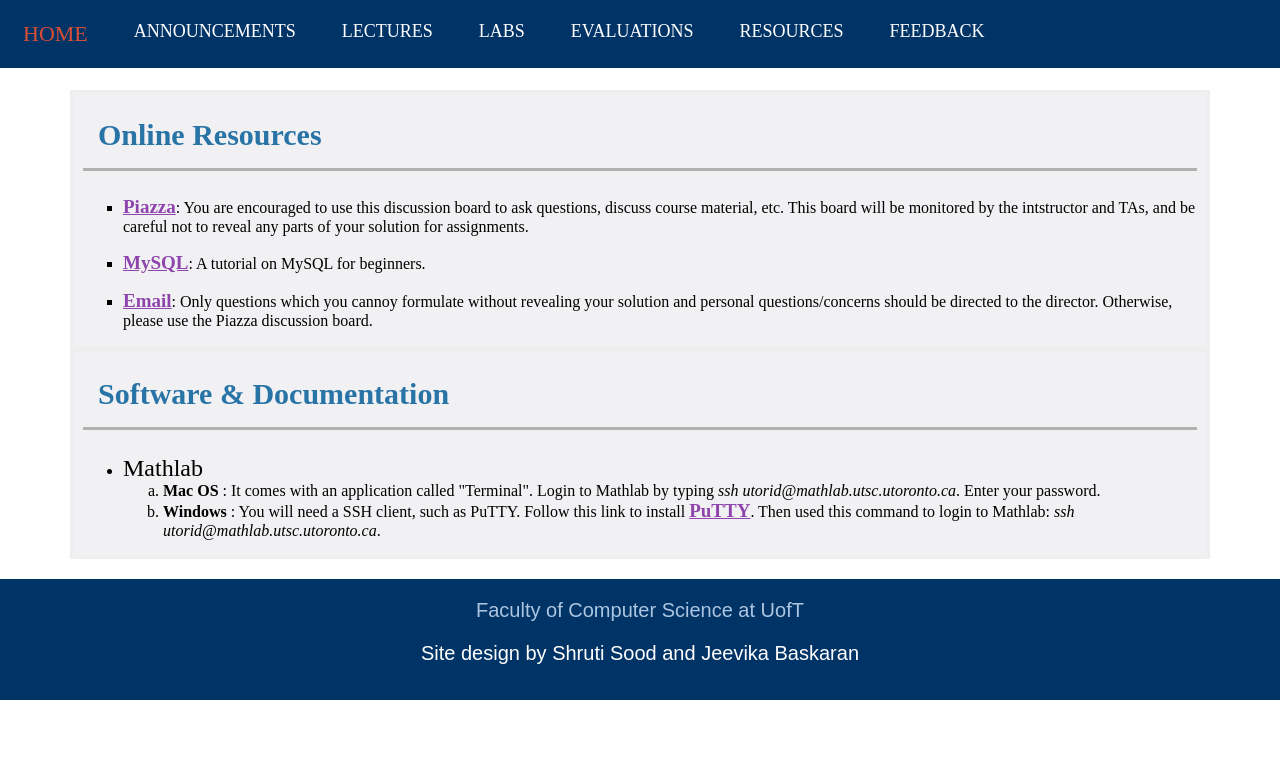
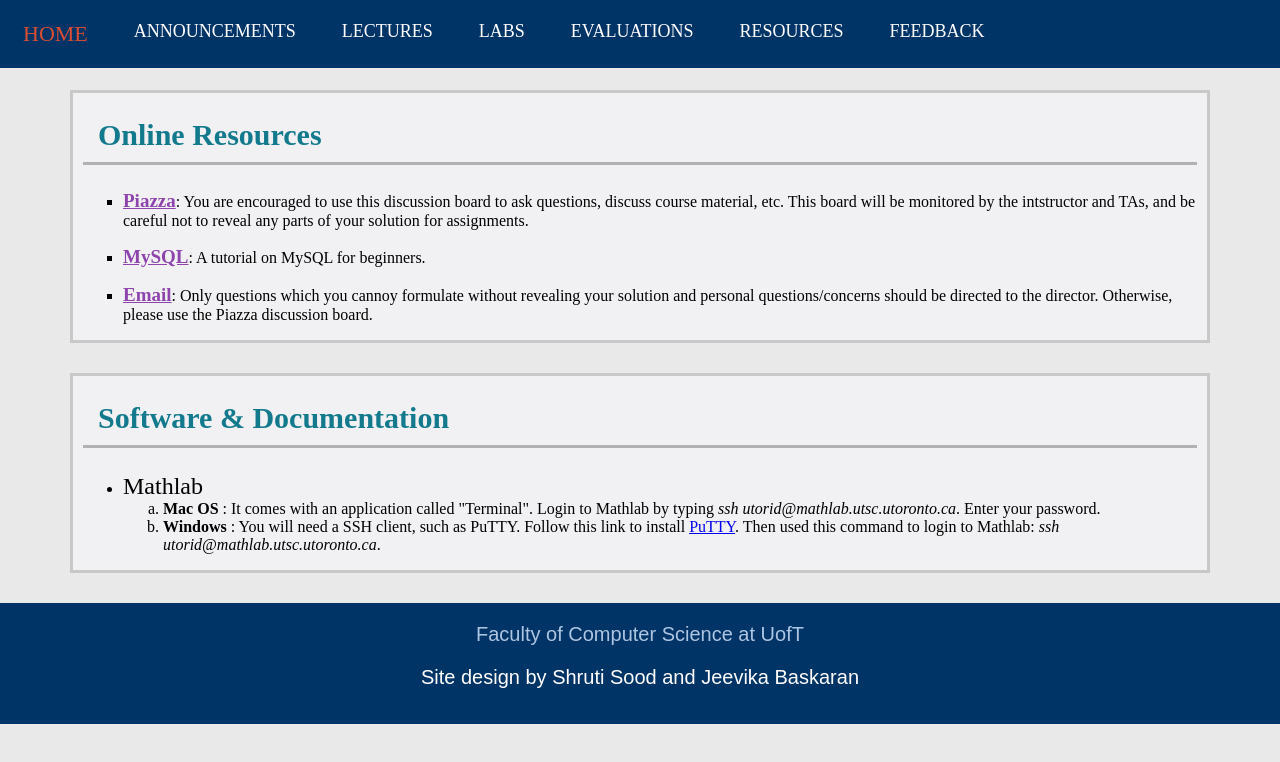
Before and after one commit to soodshru/CSCB20-Website, a plain HTML site: page templates/resources.html in a window 1280 px wide. Drawn offline with Linux system fonts and the light colour scheme.

Commit message:
finished resources

```diff
--- a/templates/resources.html
+++ b/templates/resources.html
@@ -15,7 +15,7 @@
 		<a href="feedback.html">FEEDBACK</a>
 	</div>
 
-	<div class = "main">
+	<div class = "main1">
 		<section class="section1">
 			<h1> Online Resources </h1>
 			<ul>
@@ -24,6 +24,11 @@
 			<li><a href="mailto:bretscher@utsc.utoronto.ca">Email</a>: Only questions which you cannoy formulate without revealing your solution and personal questions/concerns should be directed to the director. Otherwise, please use the Piazza discussion board.</li>
 			</ul>
 		</section>
+
+	</div>
+
+
+	<div class = "main2">
 
 		<section class="section2">
 			<h1> Software & Documentation </h1>
--- a/templates/static/resources.css
+++ b/templates/static/resources.css
@@ -2,6 +2,7 @@ body {
   margin:0px;
   border:0px;
   padding:0px;
+  background-color: #E9E9E9;
 }
 
 .navbar {
@@ -27,26 +28,32 @@ body {
   font-size: 22px;
 }
 
-.main {
-  min-height: 100%;
+.main1 {
   margin-top: 90px;
-  margin-bottom: 20px;
   background-color: #F1F1F3;
   margin-left: 70px;
   margin-right: 70px;
+}
+
+.main2 {
+  margin-top: 30px;
+  background-color: #F1F1F3;
+  margin-left: 70px;
+  margin-right: 70px;
+  margin-bottom: 30px;
 }
 
 .section1{
 padding-left: 10px;
 padding-right: 10px;
 border: solid;
-border-color: #eee;
+border-color: #C8C8C8;
 display: block;
 }
 
 .section1 h1{
-  color: #2874A6;
-  padding-bottom: 16px;
+  color: #127a8c;
+  padding-bottom: 10px;
   padding-left: 15px;
   font-size: 30px;
   border-bottom: solid;
@@ -57,7 +64,7 @@ display: block;
   list-style-type: square;
 }
 
-.main a{
+.main1 a{
   font-weight: bold;
   font-size: 19px;
   color: #8E44AD;
@@ -67,13 +74,13 @@ display: block;
 padding-left: 10px;
 padding-right: 10px;
 border: solid;
-border-color: #eee;
+border-color: #C8C8C8;
 display: block;
 }
 
 .section2 h1{
-  color: #2874A6;
-  padding-bottom: 16px;
+  color: #127a8c;
+  padding-bottom: 10px;
   padding-left: 15px;
   font-size: 30px;
   border-bottom: solid;
```
Also changed, not shown: 4 other files.
